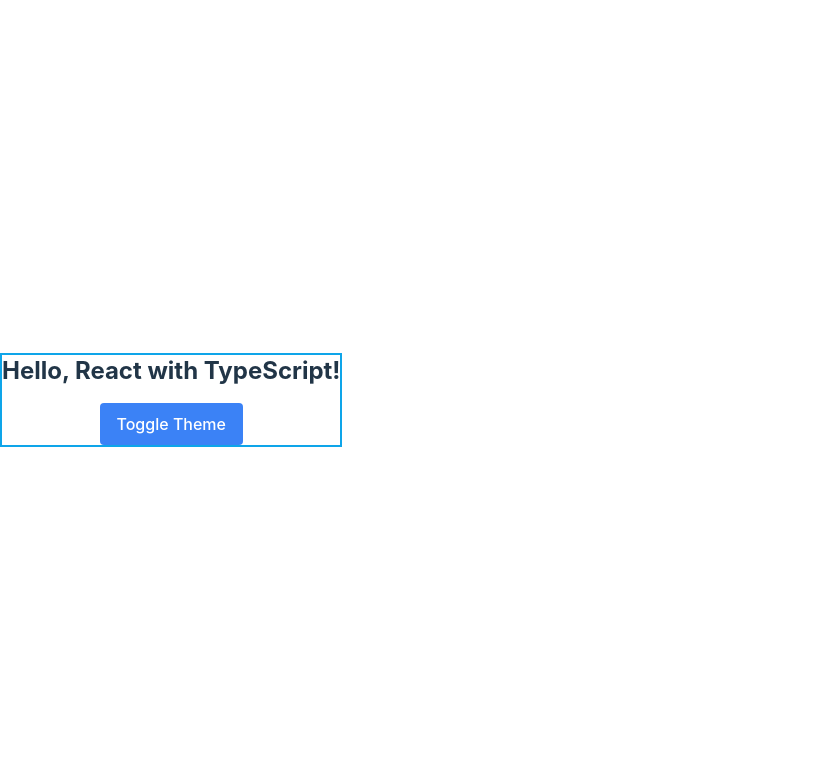
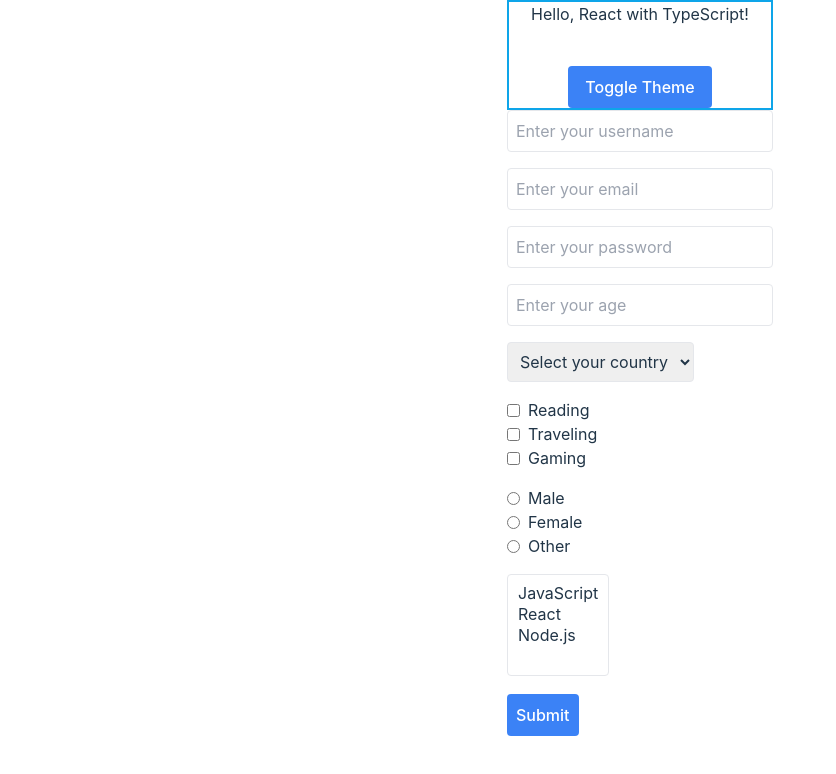
Before and after one commit to nimasdi/rahnema-formaloo, a React (Vite) app in the folder Front-end/: page / in a window 1280 px wide. Shown: the top 774 px of the page, without its empty margins (0-836 px from the left). Built offline with nearby package versions, Linux system fonts and the light colour scheme.

Commit message:
add: Fields and typography

```diff
--- a/Front-end/src/App.tsx
+++ b/Front-end/src/App.tsx
@@ -2,12 +2,14 @@
 import React from 'react'
 import { ThemeProvider } from './context/ThemeContext'
 import Home from './components/Home'
+import Form from './Pages/ShowForms/ShowForms'
 
 const App: React.FC = () => {
   return (
     <ThemeProvider>
       <div className="app " >
         <Home />
+        <Form/>
       </div>
     </ThemeProvider>
   )
--- /dev/null
+++ b/Front-end/src/Pages/ShowForms/ShowForms.tsx
@@ -0,0 +1,116 @@
+import React, { useState } from 'react';
+import Fields from '../../components/Fields'; // Make sure this path matches your file structure
+// import axios from 'axios'; // Assuming you are using axios for HTTP requests
+
+// Mock data for the form fields
+const formFields = [
+  { type: 'text', name: 'username', placeholder: 'Enter your username', value: '', maxLength: 20 },
+  { type: 'email', name: 'email', placeholder: 'Enter your email', value: '' },
+  { type: 'password', name: 'password', placeholder: 'Enter your password', value: '', maxLength: 30 },
+  { type: 'number', name: 'age', placeholder: 'Enter your age', value: '', min: 18, max: 100, pattern: '\\d+' },
+  {
+    type: 'select',
+    name: 'country',
+    placeholder: '',
+    options: [
+      { value: '', label: 'Select your country' },
+      { value: 'us', label: 'United States' },
+      { value: 'ca', label: 'Canada' },
+      { value: 'mx', label: 'Mexico' },
+    ],
+    value: '',
+  },
+  {
+    type: 'checkbox',
+    name: 'hobbies',
+    options: [
+      { value: 'reading', label: 'Reading' },
+      { value: 'traveling', label: 'Traveling' },
+      { value: 'gaming', label: 'Gaming' },
+    ],
+    value: [],
+  },
+  {
+    type: 'radio',
+    name: 'gender',
+    options: [
+      { value: 'male', label: 'Male' },
+      { value: 'female', label: 'Female' },
+      { value: 'other', label: 'Other' },
+    ],
+    value: '',
+  },
+  {
+    type: 'multiselect',
+    name: 'skills',
+    options: [
+      { value: 'javascript', label: 'JavaScript' },
+      { value: 'react', label: 'React' },
+      { value: 'node', label: 'Node.js' },
+    ],
+    value: [],
+  },
+];
+
+const Form = () => {
+  const [formData, setFormData] = useState(
+    formFields.reduce((acc, field) => {
+      acc[field.name] = field.value;
+      return acc;
+    }, {})
+  );
+
+  const handleChange = (e: React.ChangeEvent<HTMLInputElement | HTMLSelectElement>) => {
+    const { name, value, type } = e.target;
+
+    if (type === 'checkbox') {
+      const newValue = (e.target as HTMLInputElement).checked
+        ? [...(formData[name] as string[]), value]
+        : (formData[name] as string[]).filter((v) => v !== value);
+      setFormData((prev) => ({ ...prev, [name]: newValue }));
+    } else if (type === 'radio') {
+      setFormData((prev) => ({ ...prev, [name]: value }));
+    } else if (type === 'select-multiple') {
+      const selectedOptions = Array.from(e.target.selectedOptions, (option) => option.value);
+      setFormData((prev) => ({ ...prev, [name]: selectedOptions }));
+    } else {
+      setFormData((prev) => ({ ...prev, [name]: value }));
+    }
+  };
+
+//   const handleSubmit = async (e: React.FormEvent) => {
+//     e.preventDefault();
+//     try {
+//       const response = await axios.post('https://example.com/api/submit', formData);
+//       console.log('Form submitted successfully:', response.data);
+//     } catch (error) {
+//       console.error('Error submitting form:', error);
+//     }
+//   };
+
+  return (
+    <form  className="space-y-4">
+      {formFields.map((field) => (
+        <Fields
+          key={field.name}
+          type={field.type}
+          name={field.name}
+          onChange={handleChange}
+          placeholder={field.placeholder}
+          className="p-2 border rounded"
+          options={field.options}
+          value={formData[field.name]}
+          maxLength={field.maxLength}
+          min={field.min}
+          max={field.max}
+          pattern={field.pattern}
+        />
+      ))}
+      <button type="submit" className="p-2 bg-blue-500 text-white rounded">
+        Submit
+      </button>
+    </form>
+  );
+};
+
+export default Form;
--- /dev/null
+++ b/Front-end/src/components/Fields.tsx
@@ -0,0 +1,137 @@
+import React from 'react';
+
+interface Option {
+  value: string;
+  label: string;
+}
+
+interface FieldsProps {
+  type?: 'text' | 'number' | 'email' | 'password' | 'select' | 'checkbox' | 'radio' | 'multiselect';
+  name?: string;
+  onClick?: () => void;
+  onChange?: (e: React.ChangeEvent<HTMLInputElement | HTMLSelectElement>) => void;
+  placeholder?: string;
+  className?: string;
+  options?: Option[]; // for select, multiselect, checkbox, and radio
+  value?: string | number | string[];
+  label?: string;
+}
+
+const Fields = ({
+  type,
+  name,
+  onClick,
+  onChange,
+  placeholder,
+  className,
+  options,
+  value,
+  label,
+}: FieldsProps) => {
+  switch (type) {
+    case 'text':
+    case 'number':
+    case 'email':
+    case 'password':
+      return (
+        <label className="block">
+          {label && <span className="block mb-1">{label}</span>}
+          <input
+            className={className}
+            name={name}
+            onClick={onClick}
+            onChange={onChange}
+            type={type}
+            required
+            placeholder={placeholder}
+            value={value as string | number}
+          />
+        </label>
+      );
+    case 'select':
+      return (
+        <label className="block">
+          {label && <span className="block mb-1">{label}</span>}
+          <select
+            className={className}
+            name={name}
+            onClick={onClick}
+            onChange={onChange}
+            value={value as string | number}
+            required
+          >
+            {options?.map((option) => (
+              <option key={option.value} value={option.value}>
+                {option.label}
+              </option>
+            ))}
+          </select>
+        </label>
+      );
+    case 'checkbox':
+      return (
+        <label className="block">
+          {label && <span className="block mb-1">{label}</span>}
+          {options?.map((option) => (
+            <div key={option.value} className="flex items-center">
+              <input
+                className={className}
+                name={name}
+                onClick={onClick}
+                onChange={onChange}
+                type="checkbox"
+                value={option.value}
+                checked={(value as string[]).includes(option.value)}
+              />
+              <span className="ml-2">{option.label}</span>
+            </div>
+          ))}
+        </label>
+      );
+    case 'radio':
+      return (
+        <label className="block">
+          {label && <span className="block mb-1">{label}</span>}
+          {options?.map((option) => (
+            <div key={option.value} className="flex items-center">
+              <input
+                className={className}
+                name={name}
+                onClick={onClick}
+                onChange={onChange}
+                type="radio"
+                value={option.value}
+                checked={value === option.value}
+              />
+              <span className="ml-2">{option.label}</span>
+            </div>
+          ))}
+        </label>
+      );
+    case 'multiselect':
+      return (
+        <label className="block">
+          {label && <span className="block mb-1">{label}</span>}
+          <select
+            className={className}
+            name={name}
+            onClick={onClick}
+            onChange={onChange}
+            value={value as string[]}
+            multiple
+            required
+          >
+            {options?.map((option) => (
+              <option key={option.value} value={option.value}>
+                {option.label}
+              </option>
+            ))}
+          </select>
+        </label>
+      );
+    default:
+      return null;
+  }
+};
+
+export default Fields;
--- a/Front-end/src/components/Home.tsx
+++ b/Front-end/src/components/Home.tsx
@@ -1,15 +1,27 @@
 // src/components/Home.tsx
-import React from 'react';
-import { useTheme } from '../context/ThemeContext';
+import React from "react";
+import { useTheme } from "../context/ThemeContext";
+import Typography from "./Typography";
+import Fileds from "./Fields";
+import Fields from "./Fields";
 
 const Home: React.FC = () => {
   const { theme, toggleTheme } = useTheme();
 
   return (
-    <div className={`home ${theme} flex items-center justify-center border-2 border-sky-500`}>
+    <div
+      className={`home ${theme} flex items-center justify-center border-2 border-sky-500`}
+    >
       <div className="text-center">
-        <h1 className="text-2xl font-bold">Hello, React with TypeScript!</h1>
-        <button onClick={toggleTheme} className="mt-4 px-4 py-2 bg-blue-500 text-white rounded">
+        {/* <h1 className="text-sm font-bold">Hello, React with TypeScript!</h1> */}
+        <Typography size="3xl" variant="h2" color="red-500">
+          Hello, React with TypeScript!
+        </Typography>
+        <Fields type="text" />
+        <button
+          onClick={toggleTheme}
+          className="mt-4 px-4 py-2 bg-blue-500 text-white rounded"
+        >
           Toggle Theme
         </button>
       </div>
--- /dev/null
+++ b/Front-end/src/components/Typography.tsx
@@ -0,0 +1,40 @@
+import React from "react";
+
+interface TypographyProps {
+  size?: "3xl" | "2xl" | "xl" | "lg" | "md" | "sm" | "xs" | "base";
+  variant?: "h1" | "h2" | "h3" | "paragraph" | "span";
+  color?: string;
+  className?: string;
+  children: React.ReactNode;
+  onClick?: () => void;
+}
+
+const Typography = ({
+  size = "3xl",
+  variant = "h1",
+  color = "black",
+  className = "",
+  onClick,
+  children,
+}: TypographyProps) => {
+  const baseClass = `text-${size} text-${color} ${className}`;
+
+  const tagMapping = {
+    h1: "h1",
+    h2: "h2",
+    h3: "h3",
+    paragraph: "p",
+    span: "span",
+  };
+
+  const Tag = tagMapping[variant] || "p";
+
+  return (
+    <Tag className={baseClass} onClick={onClick}>
+      {children}
+    </Tag>
+  );
+  // return React.createElement(Tag, { className: baseClass, onClick }, children);
+};
+
+export default Typography;
--- a/Front-end/src/index.css
+++ b/Front-end/src/index.css
@@ -28,7 +28,7 @@
 
 body {
   margin: 0;
-  display: flex;
+  /* display: flex; */
   place-items: center;
   min-width: 320px;
   min-height: 100vh;
--- a/Front-end/tailwind.config.js
+++ b/Front-end/tailwind.config.js
@@ -1,11 +1,45 @@
 /** @type {import('tailwindcss').Config} */
 module.exports = {
+  // Define the paths to all of your template files
   content: [
-    "./index.html",
-    "./src/**/*.{js,ts,jsx,tsx}",
+    './index.html',
+    './src/**/*.{js,ts,jsx,tsx}',
   ],
+  // Extend the default theme
   theme: {
-    extend: {},
+    extend: {
+      // Extend colors
+      colors: {
+        primary: '#1DA1F2',
+        secondary: '#14171A',
+        accent: '#657786',
+        'light-gray': '#AAB8C2',
+        'extra-light-gray': '#E1E8ED',
+        'extra-extra-light-gray': '#F5F8FA',
+      },
+      // Extend spacing
+      spacing: {
+        '128': '32rem',
+        '144': '36rem',
+      },
+      // Extend font sizes
+      fontSize: {
+        'xxs': '0.65rem',
+      },
+      // Extend other properties
+      borderRadius: {
+        '4xl': '2rem',
+      },
+      boxShadow: {
+        'inner-xl': 'inset 0 4px 6px rgba(0, 0, 0, 0.1)',
+      },
+      // Add custom fonts
+      fontFamily: {
+        sans: ['Inter', 'sans-serif'],
+        serif: ['Merriweather', 'serif'],
+      },
+    },
   },
-  plugins: [],
+
+
 }
```
